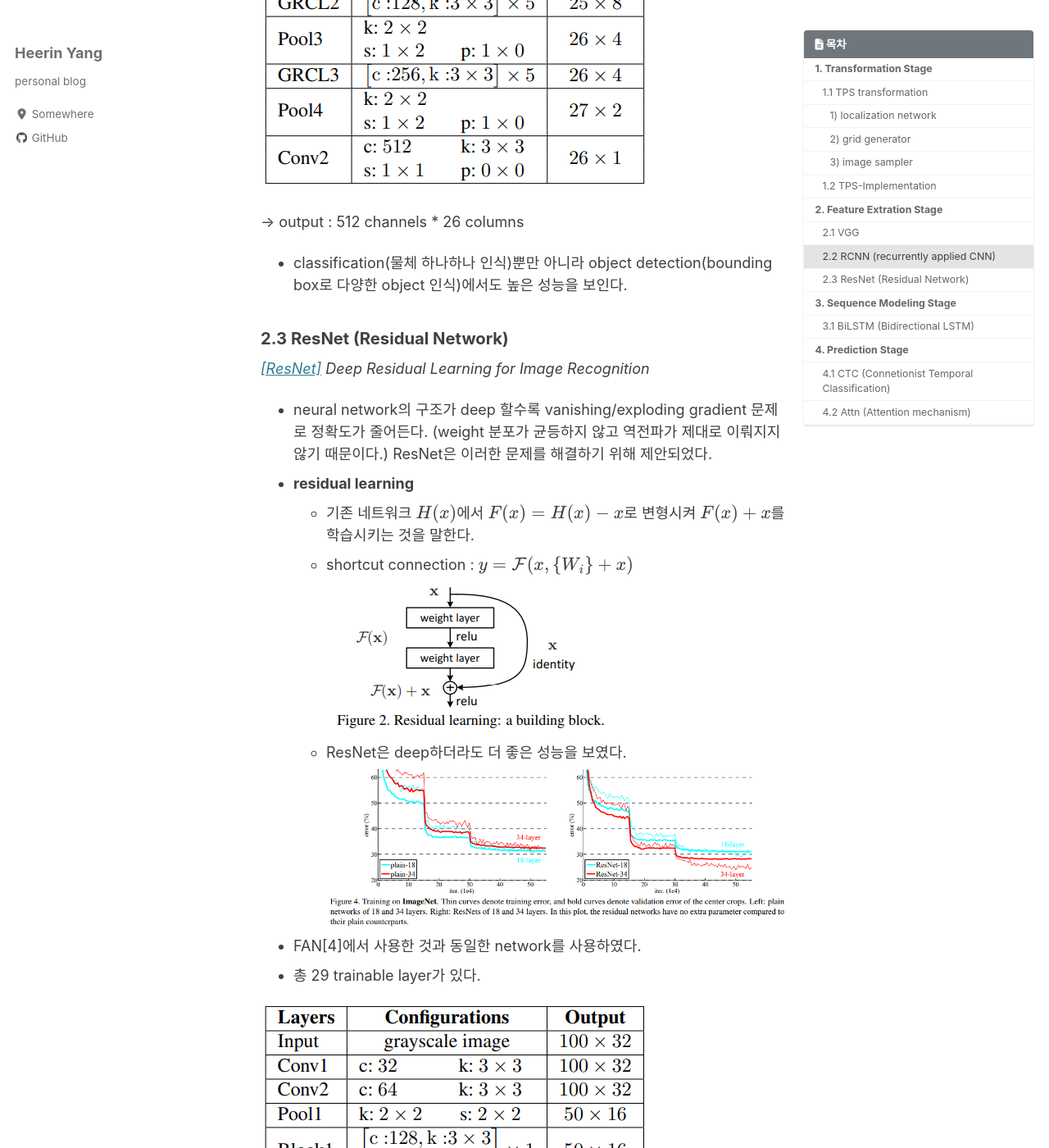
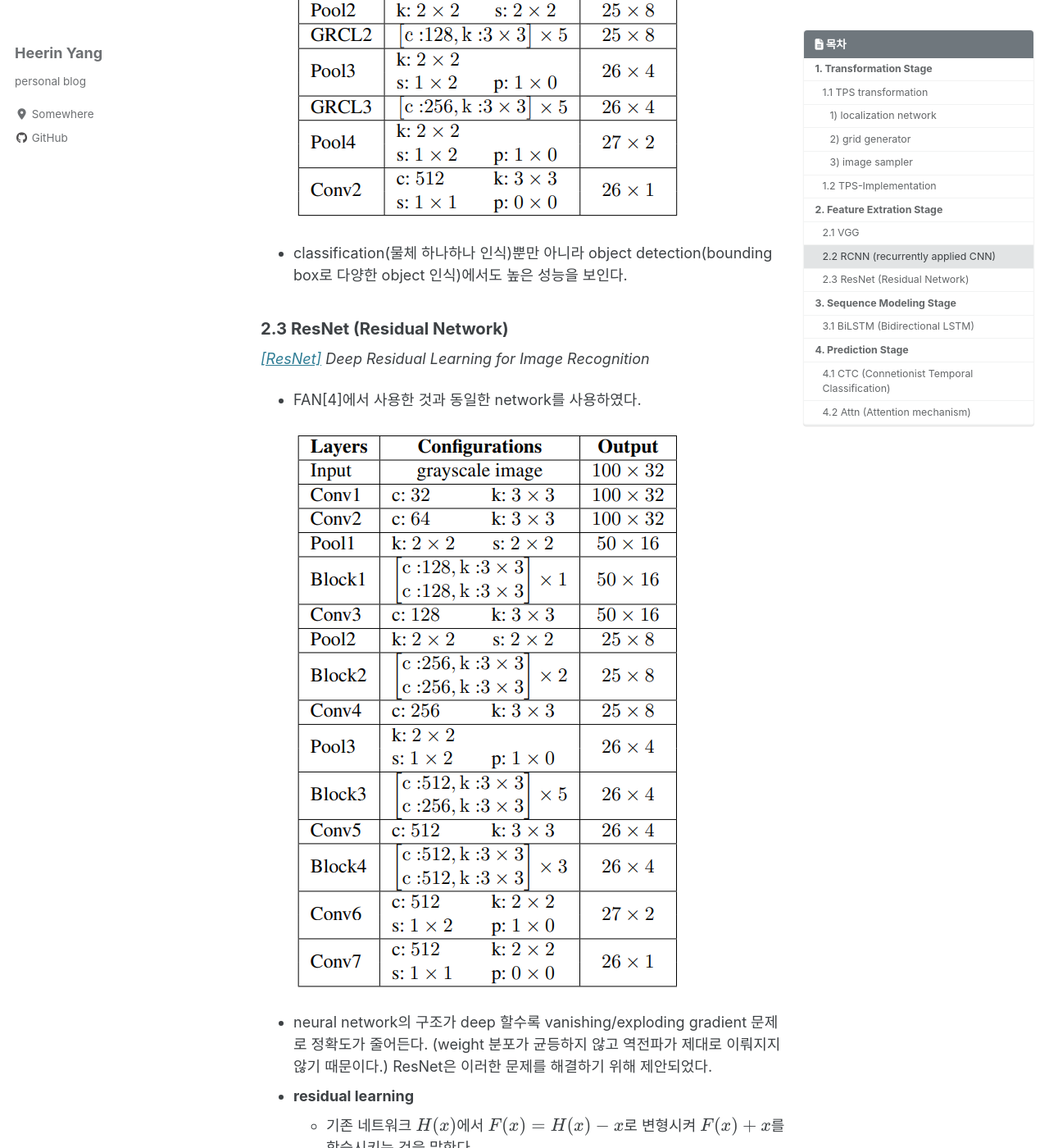
Before and after one commit to hryang06/hryang06.github.io, a Jekyll site: the page built from _posts/2020-04-09-STR-module.md, in a window 1280 px wide and 1400 px high, scrolled down 5349 px. Shown: the whole window at 82% size. Built offline with Jekyll 4.4.1, drawn with Linux system fonts in a browser that asks for light colours; cached includes are drawn as plain includes; nearby versions of some CDN libraries; formulas are drawn with MathJax 3; some of the changed text lies outside the part shown.

```diff
--- a/_posts/2020-04-09-STR-module.md
+++ b/_posts/2020-04-09-STR-module.md
@@ -89,24 +89,24 @@ TPS는 input image의 fiducial points를 계산하는 localization network를
 
 input image $$X$$ or $$\tilde X$$ -> feature map $$V = \{v_i\}, ( i = 1, ... , I )$$ (num of columns in feature map)
 
+- input channel = 1
+- output channel = 512
+
 ### 2.1 VGG
 
-CRNN[24], RARE[25]에서 사용한 VGG를 구현하였다.
+- CRNN[24], RARE[25]에서 사용한 VGG를 구현하였다.
 
 ![Table 5](/assets/images/post/str/table5.PNG)
 
--> output : 512 channels * 24 columns
 
 
 ### 2.2 RCNN (recurrently applied CNN)
 
 *[[GRCNN]](https://papers.nips.cc/paper/6637-gated-recurrent-convolution-neural-network-for-ocr.pdf) Gated Recurrent Convolution Neural Network for OCR*
 
-gating mechanism으로 recursive하게 적용할 수 있는 RCNN인 Gated RCNN(GRCNN)을 구현하였다.
+- gating mechanism으로 recursive하게 적용할 수 있는 RCNN인 Gated RCNN(GRCNN)을 구현하였다.
 
-![Table 6](/assets/images/post/str/table6.PNG)
-
--> output : 512 channels * 26 columns
+    ![Table 6](/assets/images/post/str/table6.PNG)
 
 - classification(물체 하나하나 인식)뿐만 아니라 object detection(bounding box로 다양한 object 인식)에서도 높은 성능을 보인다.
 
@@ -115,6 +115,10 @@ gating mechanism으로 recursive하게 적용할 수 있는 RCNN인 Gated RCNN(G
 
 *[[ResNet]](https://arxiv.org/abs/1512.03385) Deep Residual Learning for Image Recognition*
 
+- FAN[4]에서 사용한 것과 동일한 network를 사용하였다.
+
+    ![Table 7](/assets/images/post/str/table7.PNG)
+
 - neural network의 구조가 deep 할수록 vanishing/exploding gradient 문제로 정확도가 줄어든다. (weight 분포가 균등하지 않고 역전파가 제대로 이뤄지지 않기 때문이다.) ResNet은 이러한 문제를 해결하기 위해 제안되었다.
 - **residual learning**
     - 기존 네트워크 $$H(x)$$에서 $$F(x) = H(x) - x$$로 변형시켜 $$F(x) + x$$를학습시키는 것을 말한다.
@@ -122,13 +126,6 @@ gating mechanism으로 recursive하게 적용할 수 있는 RCNN인 Gated RCNN(G
     ![Figure 2](/assets/images/post/resnet/figure2.PNG)<br>
     - ResNet은 deep하더라도 더 좋은 성능을 보였다.
     ![Figure 4](/assets/images/post/resnet/figure4.PNG)
-
-- FAN[4]에서 사용한 것과 동일한 network를 사용하였다.
-- 총 29 trainable layer가 있다.
-
-![Table 7](/assets/images/post/str/table7.PNG)
-
--> output : 512 channels * 26 columns
 
 
 ## 3. Sequence Modeling Stage
```
Also changed, not shown: other parts of _posts/2020-04-09-STR-module.md (+2 -6 lines).
